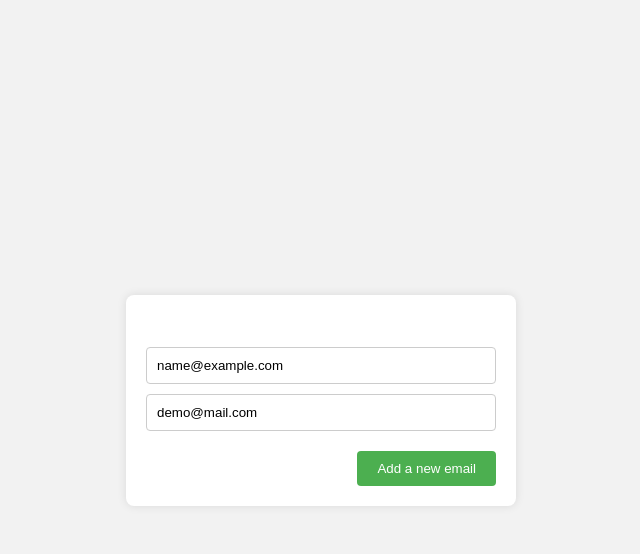
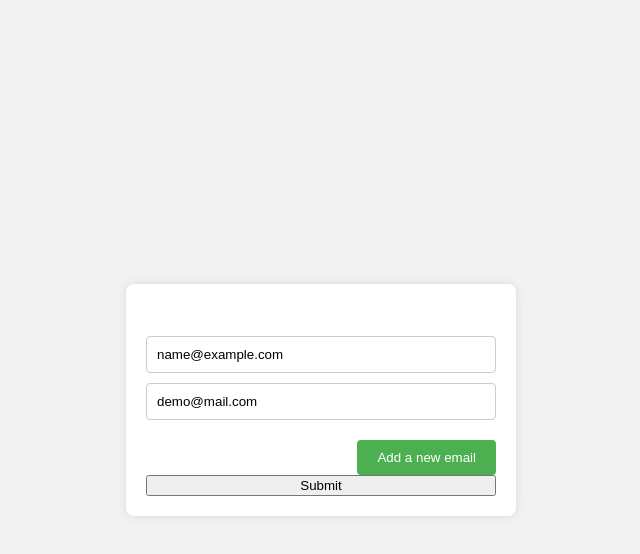
Before and after one commit to wisdomjomo/javascript_addevent, a plain HTML site: page index.html in a window 1280 px wide. Both pictures are taken after typing "name@example.com" into the empty fields and a click on the button "Add a new email". Shown: the whole page, without its empty margins (319-959 px from the left). Drawn offline with Linux system fonts and the light colour scheme.

Commit message:
Submit button Added and every new input is now required

```diff
--- a/index.html
+++ b/index.html
@@ -10,8 +10,9 @@
 <body>
     <form action="" id="form">
         <p id="stop"></p>
-        <input type="email" id="email" class="email-input" placeholder="Enter Email Address">
+        <input type="email" id="email" class="email-input" placeholder="Enter Email Address" required>
         <button type="button" id="add">Add a new email</button>
+        <input type="submit" value="Submit">
     </form>
 
     <script src="script.js"></script>
--- a/script.js
+++ b/script.js
@@ -3,12 +3,13 @@ const add = document.getElementById('add');
 add.addEventListener("click", (preD) => {
   preD.preventDefault();
   const emailInputs = form.querySelectorAll('.email-input');
-  if(emailInputs.length < 3) {
+  if(emailInputs.length < 5) {
     const newinput = document.createElement('input');
     newinput.type = 'email';
     newinput.placeholder = 'Enter Email Address';
     newinput.classList.add('email-input');
     newinput.value = 'demo@mail.com';
+    newinput.required = true;
     form.insertBefore(newinput, add);
   }
   else {
```
